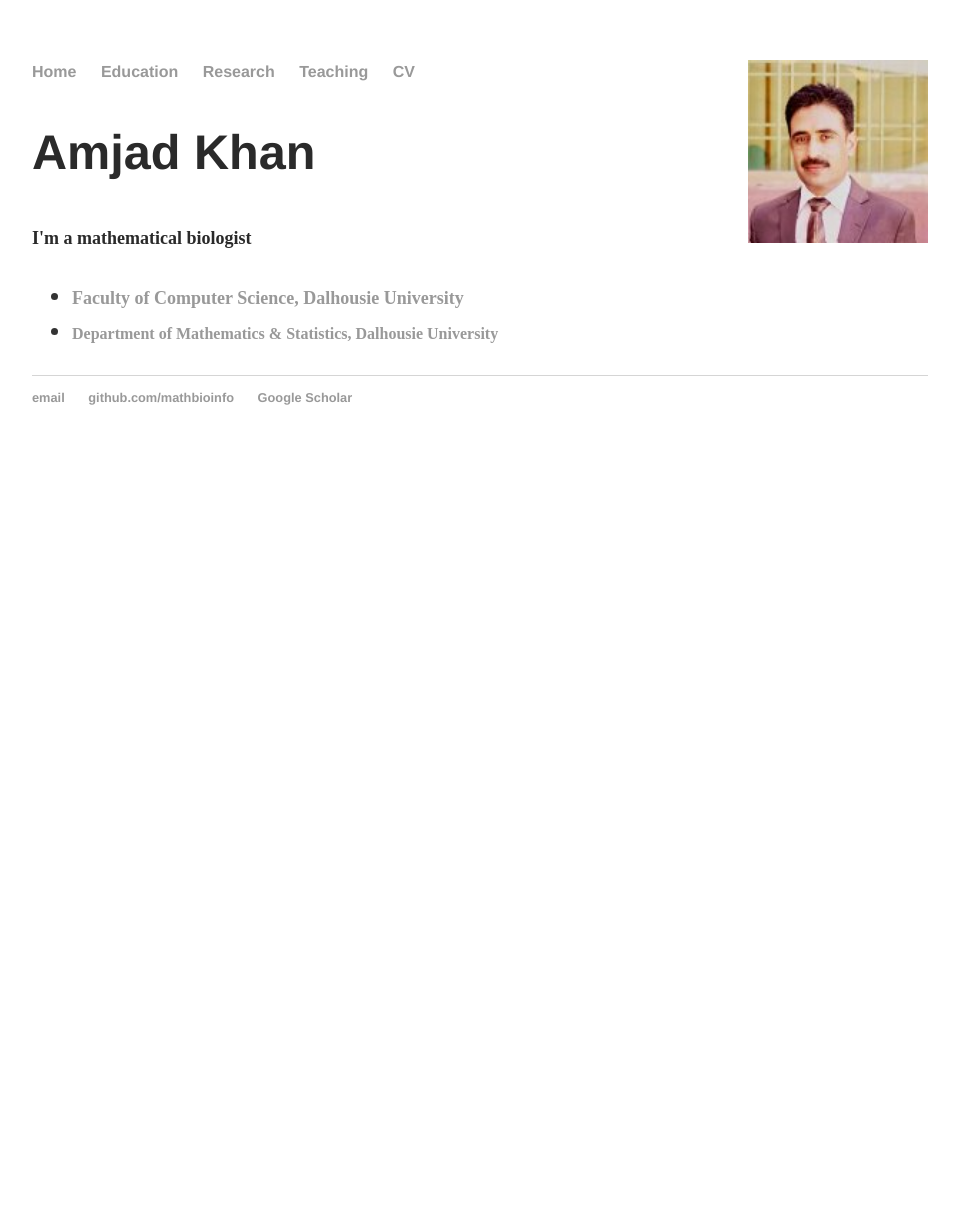
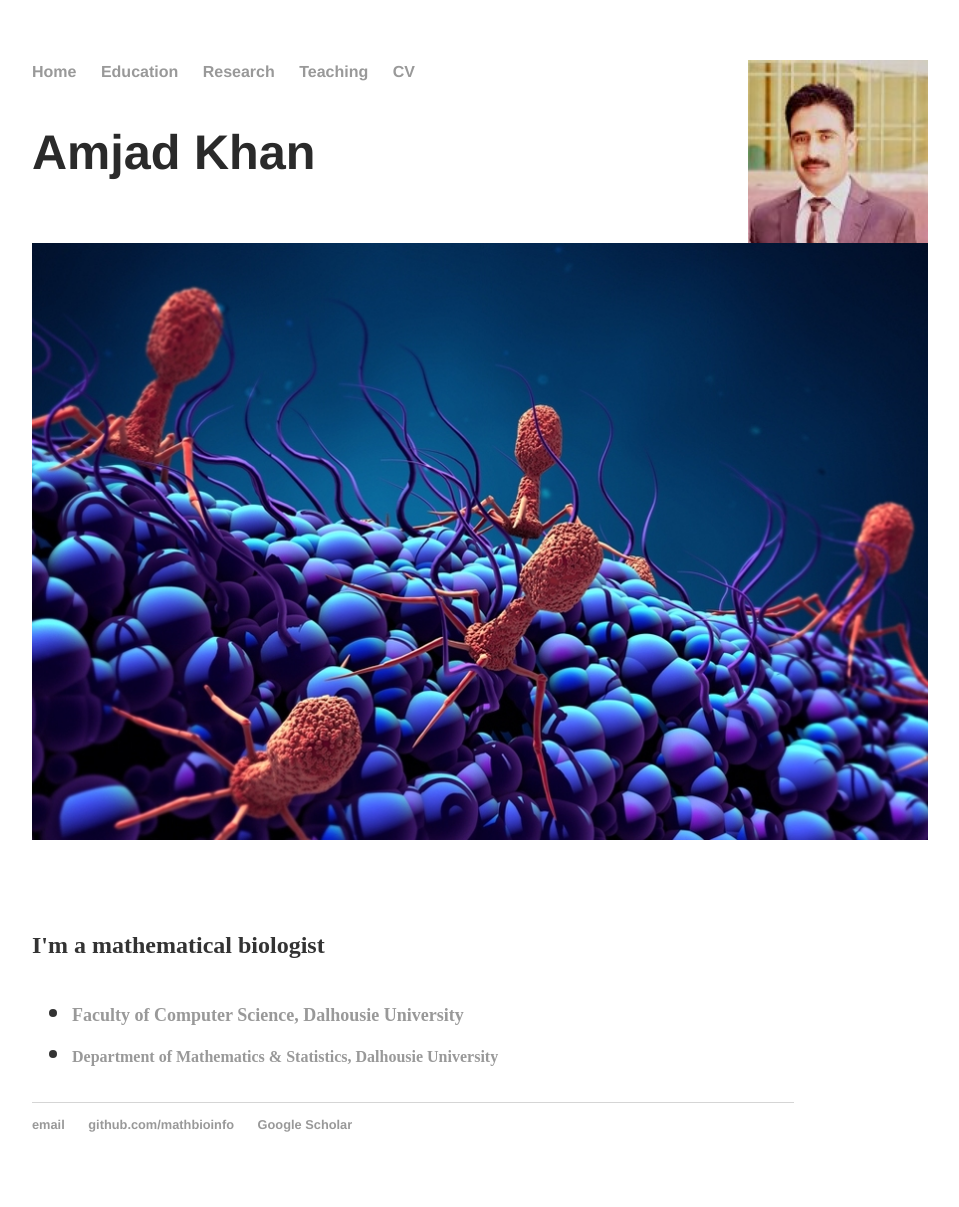
Before and after one commit to MathBioInfo/amjadkhan, a Jekyll site: the page index.html, which Jekyll copies as it is, in a window 1280 px wide. Shown: the whole page, without its empty margins (160-1119 px from the left). Built offline with Jekyll 4.4.1, drawn with Linux system fonts in a browser that asks for light colours; before the commit the page ends 900 px from its top, so only the background shows below that.

Commit message:
Update index.html

```diff
--- a/index.html
+++ b/index.html
@@ -22,6 +22,15 @@
 			</font><font color="#2a2a2a" size="4">
 			 <div class="profile-body">
         		<h2><strong>Amjad Khan</h2>
+			<p align="center"><img src="images/phage.jpg" name="graphics1" align="bottom" border="0" width="100%"></p>
+
+
+			<br>
+			<table style="margin-right: auto; margin-left: 50; text-align: left;" border="0" cellpadding="0" cellspacing="0" width="85%">
+			<tbody>
+   			<tr>
+			<td width="100%">
+          	  	<p align="left"><font size="5">
 			<p>I'm a mathematical biologist
 			</font><font color="#2a2a2a" size="4">
 			</p>
```
